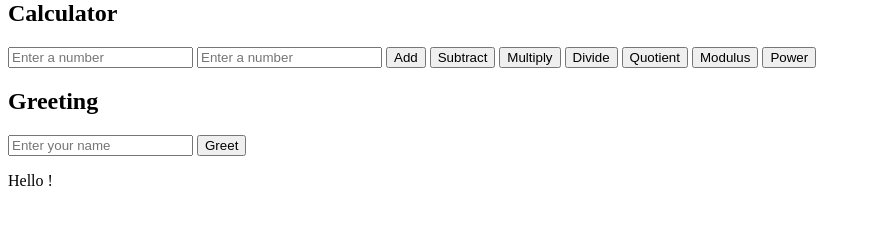
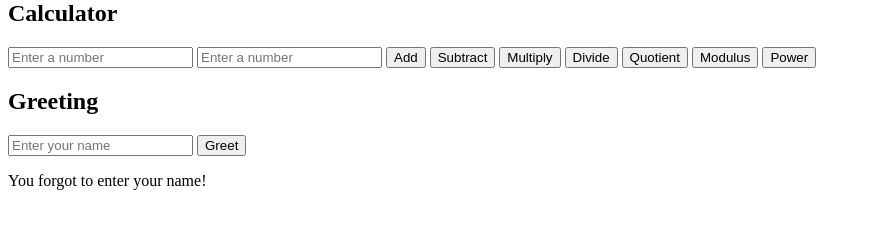
Before and after one commit to SetWarrantyBit/LLUS_25_Proj, a plain HTML site: page index.html in a window 1280 px wide. Both pictures are taken after a click on the button "Greet". Shown: the part 66-294 px from the top of the page, without its empty margins (0-871 px from the left). Drawn offline with Linux system fonts and the light colour scheme.

Commit message:
Week1_whitespace trim implemented

```diff
--- a/index.html
+++ b/index.html
@@ -26,6 +26,7 @@
     <p id = 'message'></p>
 
     <script>
+
         function adder(){
             var num1 = document.getElementById('num1').value;
             var num2 = document.getElementById('num2').value;
@@ -77,7 +78,12 @@
 
         function greeting(){
             var name = document.getElementById('name').value;
-            document.getElementById('message').innerHTML = 'Hello ' + name + '!';
+            if (name.trim()){
+                document.getElementById('message').innerHTML = 'Hello ' + name + '!';
+            }
+            else{
+                document.getElementById('message').innerHTML = 'You forgot to enter your name!';
+            }
         }
 
 
```
